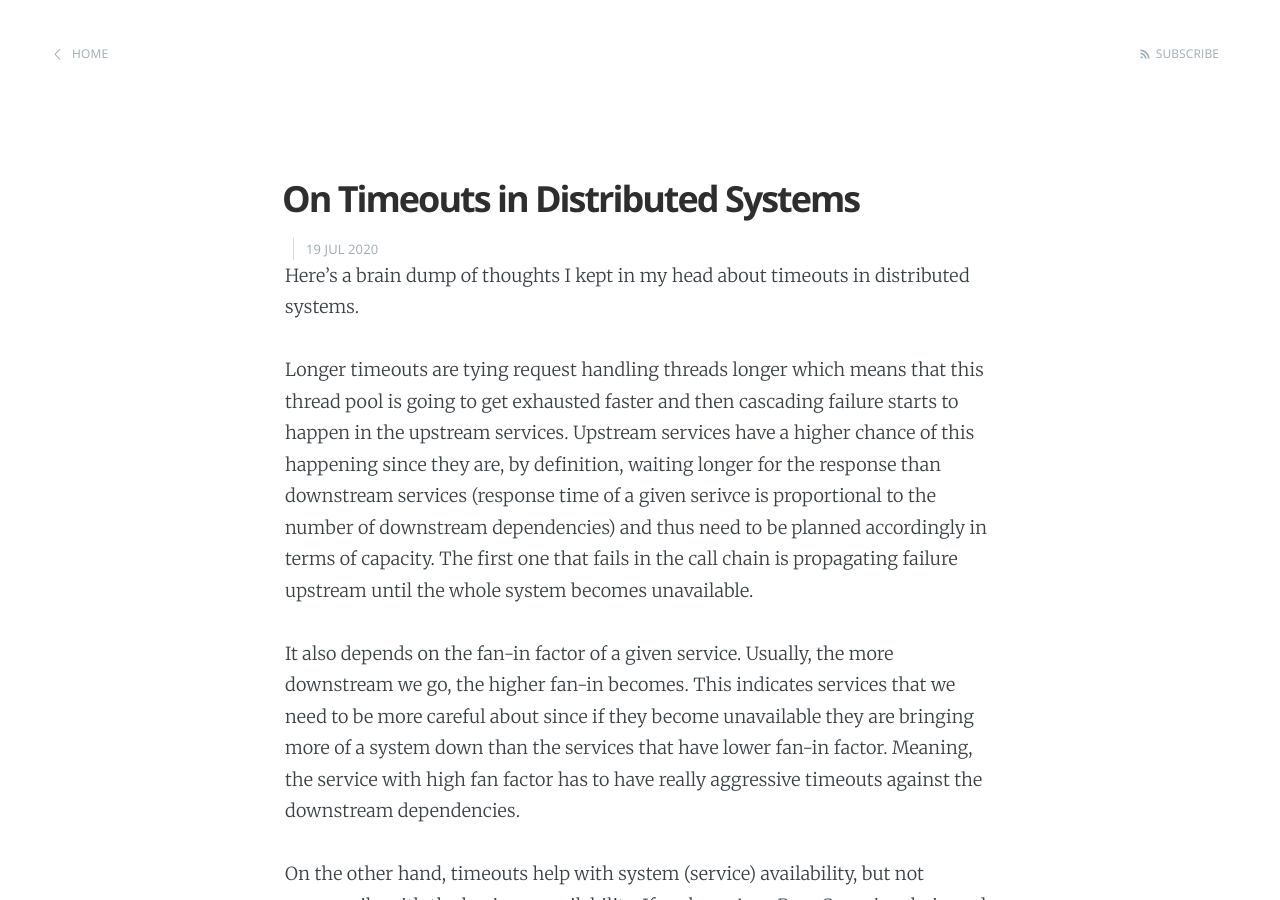
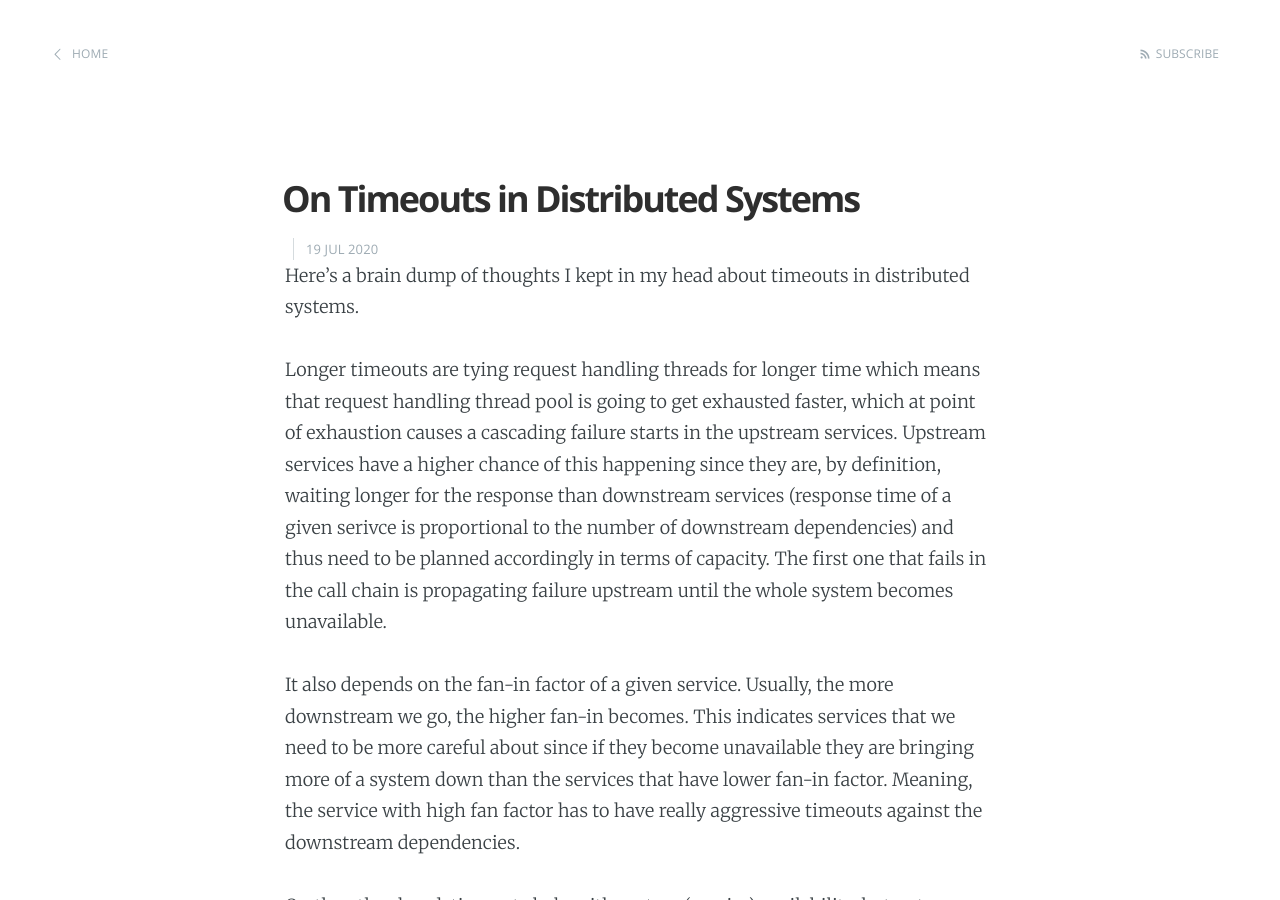
Before and after one commit to dragan-stepanovic/dragan-stepanovic.github.io, a Jekyll site: the page built from _posts/2020-07-19-on-timeouts.md, in a window 1280 px wide and 900 px high. Built offline with Jekyll 4.4.1, drawn with Linux system fonts in a browser that asks for light colours.

Commit message:
Update 2020-07-19-on-timeouts.md

```diff
--- a/_posts/2020-07-19-on-timeouts.md
+++ b/_posts/2020-07-19-on-timeouts.md
@@ -6,7 +6,7 @@ title: On Timeouts in Distributed Systems
 
 Here's a brain dump of thoughts I kept in my head about timeouts in distributed systems.
 
-Longer timeouts are tying request handling threads longer which means that this thread pool is going to get exhausted faster and then cascading failure starts to happen in the upstream services.
+Longer timeouts are tying request handling threads for longer time which means that request handling thread pool is going to get exhausted faster, which at point of exhaustion causes a cascading failure starts in the upstream services.
 Upstream services have a higher chance of this happening since they are, by definition, waiting longer for the response than downstream services (response time of a given serivce is proportional to the number of downstream dependencies) and thus need to be planned accordingly in terms of capacity.
 The first one that fails in the call chain is propagating failure upstream until the whole system becomes unavailable.
 
```
